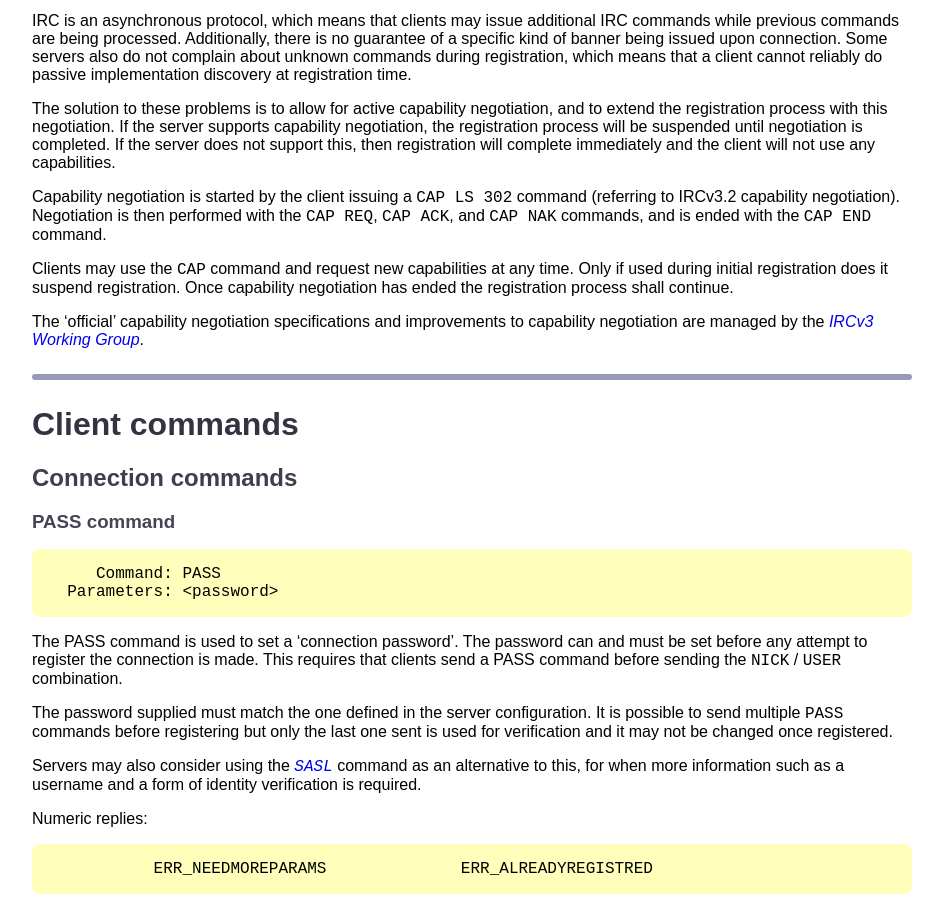
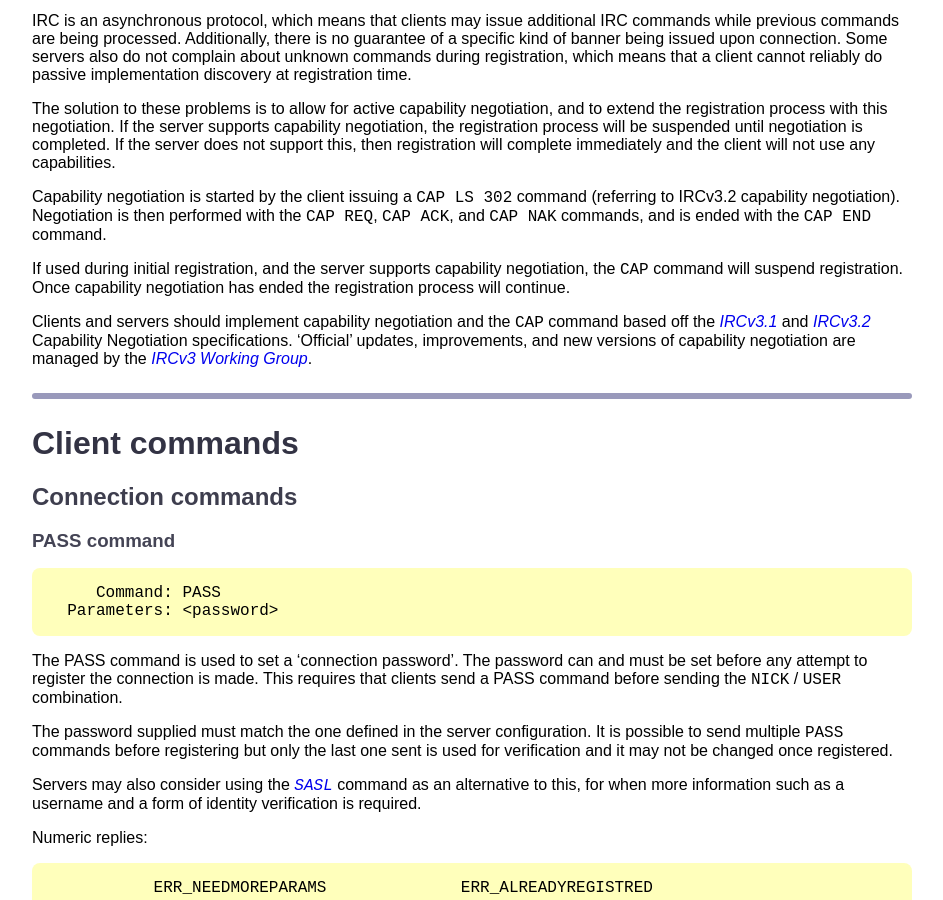
Before and after one commit to ircdocs/modern-irc, a Jekyll site: the page built from index.md, in a window 1280 px wide and 900 px high, scrolled down 10332 px. Shown: the whole window, without its empty margins (168-1111 px from the left). Built offline with Jekyll 4.4.1, drawn with Linux system fonts in a browser that asks for light colours.

Commit message:
capability negotiation: Link to IRCv3 more, since they maintain the specs

```diff
--- a/index.md
+++ b/index.md
@@ -442,9 +442,9 @@ The solution to these problems is to allow for active capability negotiation, an
 
 Capability negotiation is started by the client issuing a `CAP LS 302` command (referring to IRCv3.2 capability negotiation). Negotiation is then performed with the `CAP REQ`, `CAP ACK`, and `CAP NAK` commands, and is ended with the `CAP END` command.
 
-Clients may use the `CAP` command and request new capabilities at any time. Only if used during initial registration does it suspend registration. Once capability negotiation has ended the registration process shall continue.
+If used during initial registration, and the server supports capability negotiation, the `CAP` command will suspend registration. Once capability negotiation has ended the registration process will continue.
 
-The 'official' capability negotiation specifications and improvements to capability negotiation are managed by the [IRCv3 Working Group](http://ircv3.net/irc/).
+Clients and servers should implement capability negotiation and the `CAP` command based off the [IRCv3.1](http://ircv3.net/specs/core/capability-negotiation-3.1.html) and [IRCv3.2](http://ircv3.net/specs/core/capability-negotiation-3.2.html) Capability Negotiation specifications. 'Official' updates, improvements, and new versions of capability negotiation are managed by the [IRCv3 Working Group](http://ircv3.net/irc/).
 
 
 ---
```
